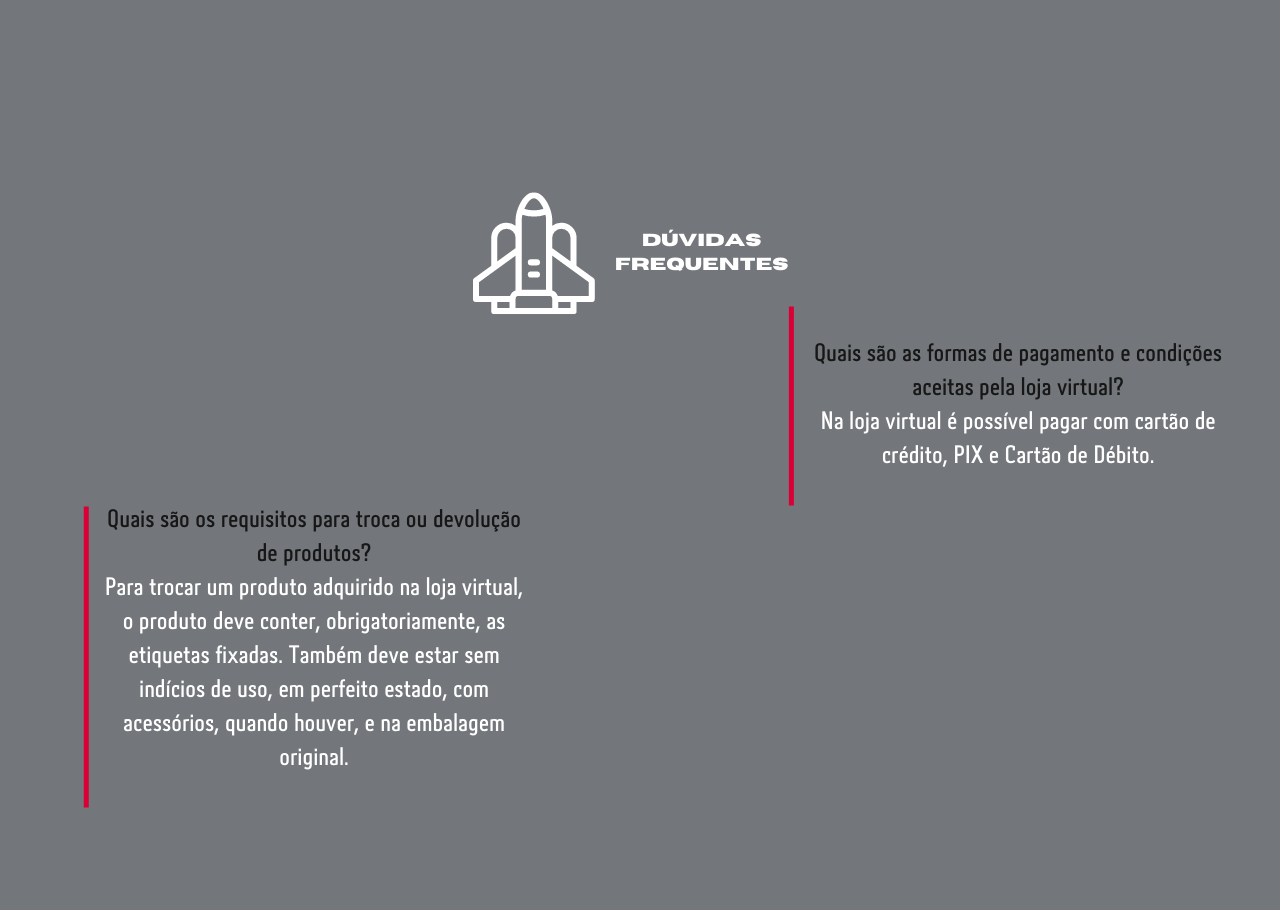
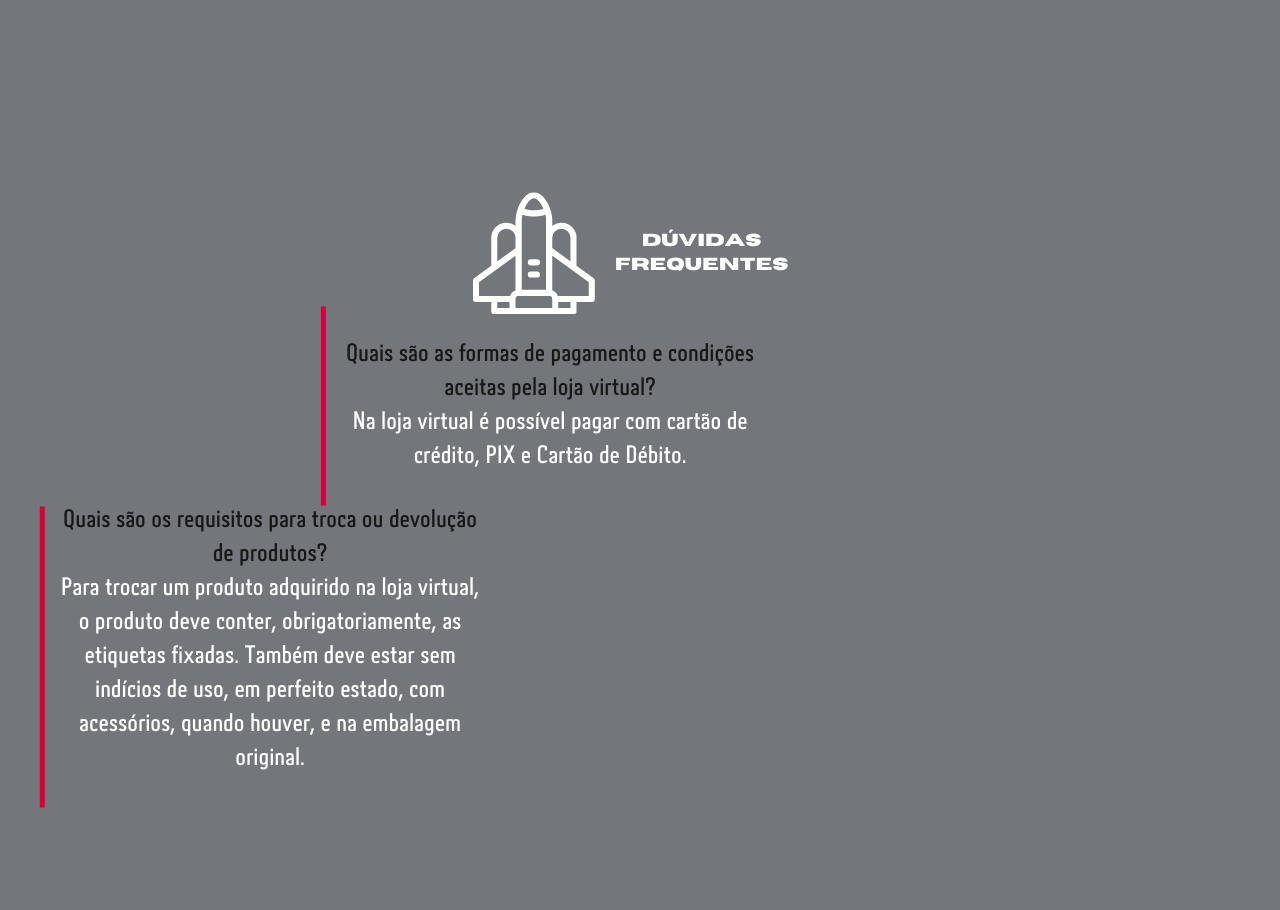
Before and after one commit to erikbayerlein/ws_codi, a plain HTML site: page index.html in a window 1280 px wide. Shown: the part 2411-3321 px from the top of the page. Drawn offline with nearby package versions, Linux system fonts and the light colour scheme.

Commit message:
Update copymain.css

```diff
--- a/css/copymain.css
+++ b/css/copymain.css
@@ -175,7 +175,7 @@ li.slick-active button {
 .faq1 {
     bottom: 400px;
     position: relative;
-    padding-left: 5%;
+    padding-left: 20px;
     width: 300px;
     height: 300px;
 }
@@ -183,7 +183,7 @@ li.slick-active button {
 .faq2 {
     bottom: 900px;
     position: relative;
-    padding-left: 60%;
+    padding-left: 300px;
     width: 300px;
     height: 300px;
 }
```
